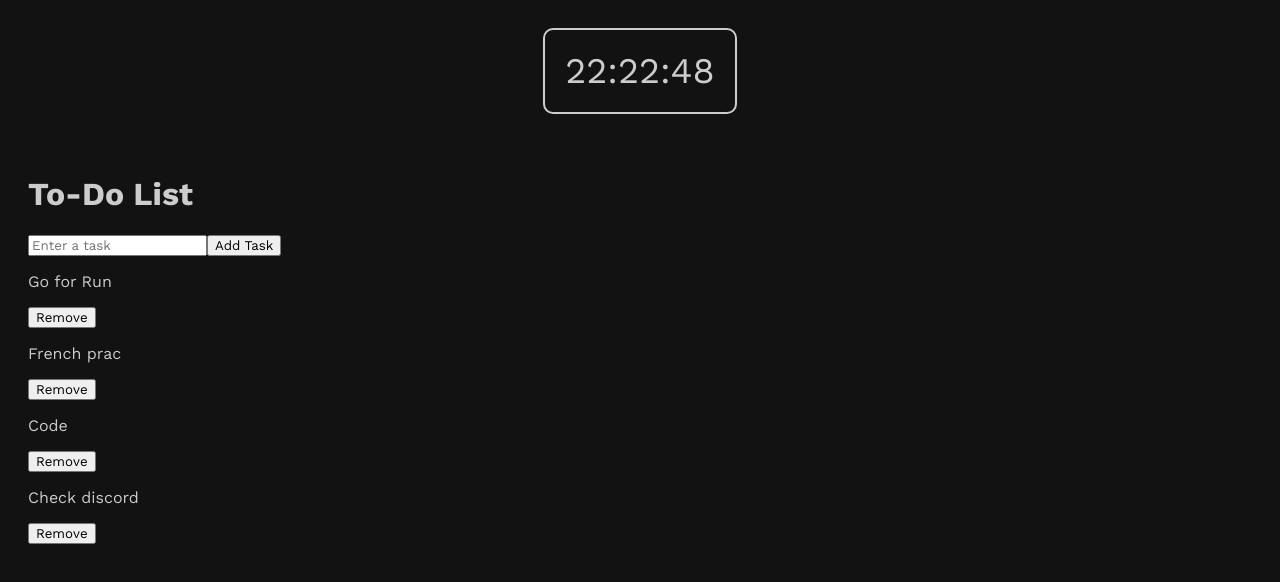
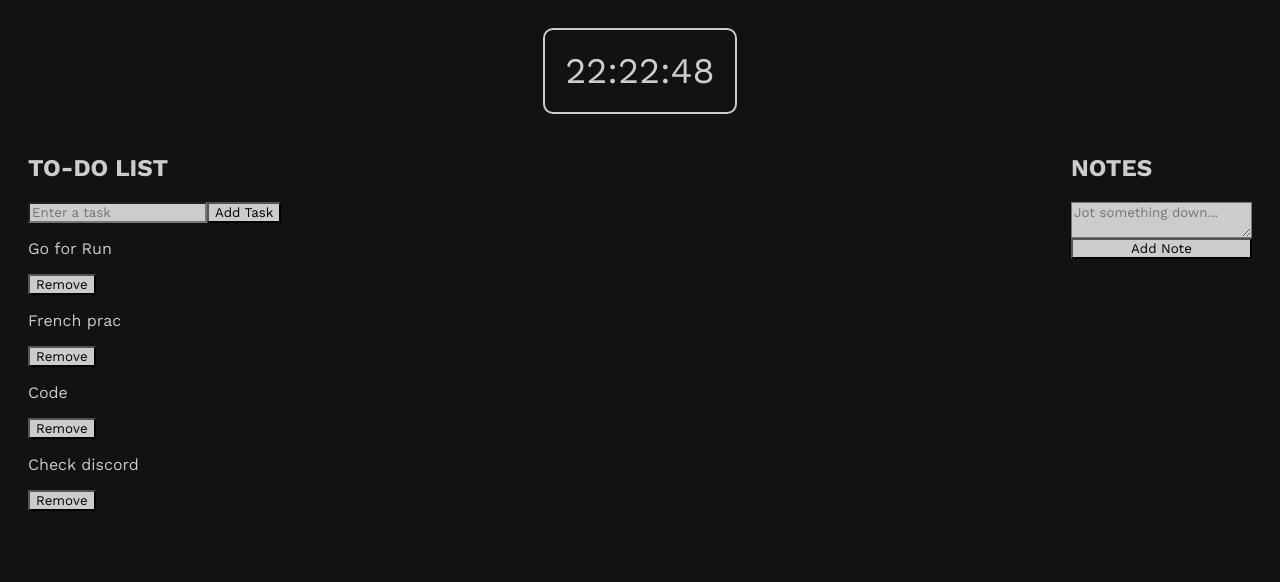
Before and after one commit to einnad/todo-list, a React (Vite) app: page / in a window 1280 px wide. Shown: the top 582 px of the page. Built offline with nearby package versions, Linux system fonts and the light colour scheme.

Commit message:
Add notes component and style

```diff
--- a/src/App.jsx
+++ b/src/App.jsx
@@ -1,12 +1,16 @@
 import "./App.css";
 import ToDoList from "./ToDoList/ToDoList";
 import Clock from "./Clock/Clock";
+import Notes from "./Notes/Notes";
 
 function App() {
   return (
     <>
       <Clock />
-      <ToDoList />
+      <div className="section-one">
+        <ToDoList />
+        <Notes />
+      </div>
     </>
   );
 }
--- /dev/null
+++ b/src/Notes/Notes.css
@@ -0,0 +1,27 @@
+.notes-container {
+  max-width: 50%;
+}
+
+.notes {
+  display: flex;
+  flex-direction: column;
+  padding-right: 20px;
+}
+
+.notes-input {
+  display: flex;
+  flex-direction: column;
+  background-color: cadetblue;
+}
+
+.notes ul {
+  list-style: none;
+}
+
+.n-remove-button {
+  cursor: pointer;
+  background-color: transparent;
+  color: #cccccc;
+  border: 2px solid #cccccc;
+  border-radius: 5px;
+}
--- /dev/null
+++ b/src/Notes/Notes.jsx
@@ -0,0 +1,52 @@
+import React, { useState } from "react";
+import "./Notes.css";
+
+function Notes() {
+  const [notes, setNotes] = useState([]);
+  const [newNote, setNewNote] = useState("");
+
+  function handleNotes(e) {
+    setNewNote(e.target.value);
+  }
+
+  function addNote() {
+    if (newNote.trim() != "") {
+      setNotes((n) => [...n, newNote]);
+      setNewNote("");
+    }
+  }
+
+  function removeNote(index) {
+    const currentNotes = notes.filter((_, i) => i !== index);
+    setNotes(currentNotes);
+  }
+
+  return (
+    <div className="notes-container">
+      <h2>Notes</h2>
+      <div className="notes">
+        <div className="notes-input">
+          <textarea
+            value={newNote}
+            placeholder="Jot something down..."
+            onChange={handleNotes}
+          ></textarea>
+          <button onClick={addNote}>Add Note</button>
+        </div>
+
+        <ul>
+          {notes.map((n, i) => (
+            <li key={i}>
+              <p>{n}</p>
+              <button className="n-remove-button" onClick={() => removeNote(i)}>
+                X
+              </button>
+            </li>
+          ))}
+        </ul>
+      </div>
+    </div>
+  );
+}
+
+export default Notes;
--- a/src/ToDoList/ToDoList.css
+++ b/src/ToDoList/ToDoList.css
@@ -1,12 +1,17 @@
 .todo-list-container {
-  width: 50%;
+  max-width: 50%;
 }
 
 .todo-list {
-  padding: 20px;
+  padding-left: 20px;
 }
 
 .todo-list ul {
   list-style: none;
   padding: 0;
 }
+
+.add-button,
+.remove-button {
+  cursor: pointer;
+}
--- a/src/ToDoList/ToDoList.jsx
+++ b/src/ToDoList/ToDoList.jsx
@@ -11,7 +11,7 @@ function ToDoList() {
   const [newTask, setNewTask] = useState("");
 
   function handleInput(e) {
-    setNewTask(event.target.value);
+    setNewTask(e.target.value);
   }
 
   function addTask() {
@@ -21,7 +21,7 @@ function ToDoList() {
     }
   }
 
-  function deleteTask(index) {
+  function removeTask(index) {
     const updatedTasks = tasks.filter((_, i) => i !== index);
     setTasks(updatedTasks);
   }
@@ -29,7 +29,7 @@ function ToDoList() {
   return (
     <div className="todo-list-container">
       <div className="todo-list">
-        <h1>To-Do List</h1>
+        <h2>To-Do List</h2>
 
         <div>
           <input
@@ -47,7 +47,7 @@ function ToDoList() {
           {tasks.map((t, i) => (
             <li key={i}>
               <p>{t}</p>
-              <button className="remove-button" onClick={() => deleteTask(i)}>
+              <button className="remove-button" onClick={() => removeTask(i)}>
                 Remove
               </button>
             </li>
--- a/src/index.css
+++ b/src/index.css
@@ -6,3 +6,18 @@ body {
   background-color: #121212;
   color: #cccccc;
 }
+
+.section-one {
+  display: flex;
+  justify-content: space-between;
+}
+
+textarea,
+input,
+button {
+  background-color: #cccccc;
+}
+
+h2 {
+  text-transform: uppercase;
+}
```
